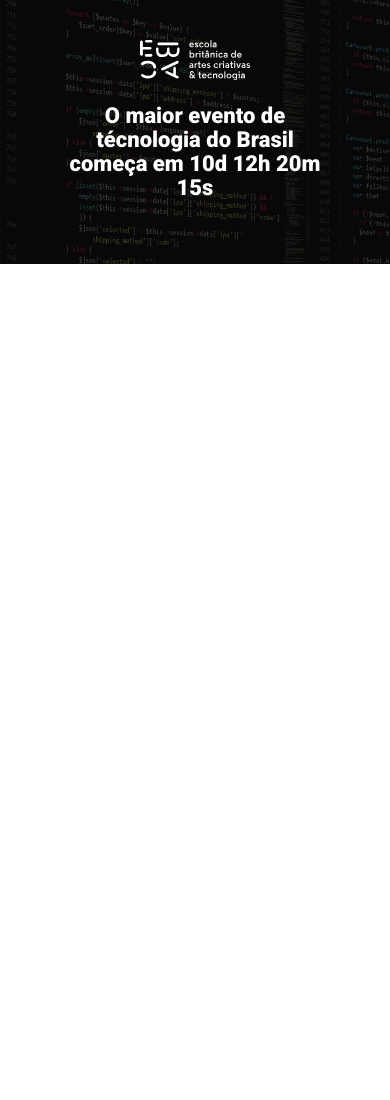
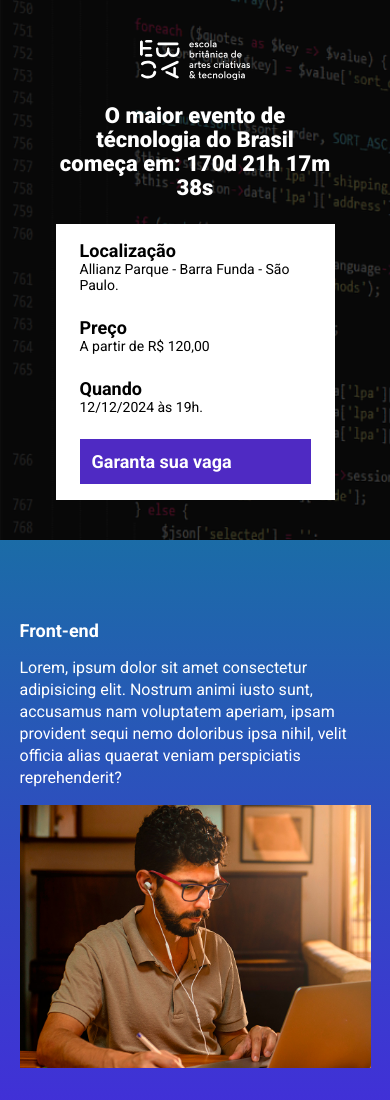
Before and after one commit to goorilas/ebac_tech_talks, a website built with Parcel: page src/index.html in a window 390 px wide. Shown: the top 1100 px of the page. Before the commit the page ends 844 px from the top, so only its background shows below. Built offline with nearby package versions, Linux system fonts and the light colour scheme.

Commit message:
criando a contagem regressiva

```diff
--- a/package.json
+++ b/package.json
@@ -1,9 +1,9 @@
 {
   "name": "landpageparcel",
   "version": "1.0.0",
-  "main": "index.js",
   "scripts": {
     "dev": "parcel src/index.html src/styles/main.scss src/scripts/main.js",
+    "build": "parcel build src/index.html",
     "test": "echo \"Error: no test specified\" && exit 1"
   },
   "keywords": [],
--- a/src/index.html
+++ b/src/index.html
@@ -9,15 +9,83 @@
     <link href="https://fonts.googleapis.com/css2?family=Roboto:wght@400;700&display=swap" rel="stylesheet">
     <link href="https://fonts.googleapis.com/css2?family=Roboto:wght@400;900&display=swap" rel="stylesheet">
     <link rel="stylesheet" href="./styles/main.scss">
+    <link rel="stylesheet" href="https://unpkg.com/aos@next/dist/aos.css" />
 </head>
 <body>
     <header class="hero">
         <div class="container">
             <img class="hero__logo" src="./images/ebac_logo.svg" alt="EBAC">
             <p class="hero__text">
-                O maior evento de técnologia do Brasil começa em 10d 12h 20m 15s
+                O maior evento de técnologia do Brasil começa em: <span id="contador"></span>
             </p>
+            <div class="infos-bar">
+                <ul class="infos-bar__infos">
+                    <li class="infos-bar__infos__item">
+                        <b>Localização</b>
+                        Allianz Parque - Barra Funda - São Paulo.
+                    </li>
+                    <li class="infos-bar__infos__item">
+                        <b>Preço</b>
+                        A partir de R$ 120,00
+                    </li>
+                    <li class="infos-bar__infos__item">
+                        <b>Quando</b>
+                        12/12/2024 às 19h.
+                    </li>
+                </ul>
+                <a class="button button--primary" href="#">
+                    Garanta sua vaga
+                </a>
+            </div>
         </div>
     </header>
+
+    <section class="event event--frontend">
+        <div class="container" data-aos="fade-right">
+            <div class="event__details">
+                <h2 class="event__details__title">Front-end</h2>
+                <p class="event__details__description">
+                    Lorem, ipsum dolor sit amet consectetur adipisicing elit. Nostrum animi iusto sunt, accusamus nam voluptatem aperiam, ipsam provident sequi nemo doloribus ipsa nihil, velit officia alias quaerat veniam perspiciatis reprehenderit?
+                </p>
+            </div>
+            <img class="event__image" src="./images/frontend.png" alt="frontend">
+        </div>
+    </section>
+    <section class="event event--ui-ux event--image-let">
+        <div class="container"  data-aos="fade-left">
+            <div class="event__details">
+                <h2 class="event__details__title">UI/UX</h2>
+                <p class="event__details__description">
+                    Lorem, ipsum dolor sit amet consectetur adipisicing elit. Nostrum animi iusto sunt, accusamus nam voluptatem aperiam, ipsam provident sequi nemo doloribus ipsa nihil, velit officia alias quaerat veniam perspiciatis reprehenderit?
+                </p>
+            </div>
+            <img class="event__image" src="./images/frontend.png" alt="frontend">
+        </div>
+    </section>
+    <section class="event event--data-science">
+        <div class="container"  data-aos="fade-right">
+            <div class="event__details">
+                <h2 class="event__details__title">Data Science</h2>
+                <p class="event__details__description">
+                    Lorem, ipsum dolor sit amet consectetur adipisicing elit. Nostrum animi iusto sunt, accusamus nam voluptatem aperiam, ipsam provident sequi nemo doloribus ipsa nihil, velit officia alias quaerat veniam perspiciatis reprehenderit?
+                </p>
+            </div>
+            <img class="event__image" src="./images/frontend.png" alt="frontend">
+        </div>
+    </section>
+    <section class="event event--backend event--image-let">
+        <div class="container"  data-aos="fade-left">
+            <div class="event__details">
+                <h2 class="event__details__title">Backend</h2>
+                <p class="event__details__description">
+                    Lorem, ipsum dolor sit amet consectetur adipisicing elit. Nostrum animi iusto sunt, accusamus nam voluptatem aperiam, ipsam provident sequi nemo doloribus ipsa nihil, velit officia alias quaerat veniam perspiciatis reprehenderit?
+                </p>
+            </div>
+            <img class="event__image" src="./images/frontend.png" alt="frontend">
+        </div>
+    </section>
+
+    <script src="https://unpkg.com/aos@next/dist/aos.js"></script>
+    <script src="./scripts/main.js"></script>
 </body>
 </html>
--- a/src/scripts/main.js
+++ b/src/scripts/main.js
@@ -1 +1,27 @@
-console.log('Olá, mundo!')
+AOS.init();
+
+const dataDoEvento = new Date("Dec 12, 2024 19:00:00");
+const timeStampDoEvento = dataDoEvento.getTime();
+
+const contaAsHoras = setInterval(function() {
+    const agora = new Date();
+    const timeStampAtual = agora.getTime();
+
+    const distanciaAteOEvento = timeStampDoEvento - timeStampAtual;
+
+    const diaEmMS = 1000 * 60 * 60 * 24;
+    const horaEmMs = 1000 * 60 * 60;
+    const minutoEmMs = 1000 * 60;
+
+    const diasAteOEvento = Math.floor(distanciaAteOEvento / diaEmMS);
+    const horasAteOEvento = Math.floor((distanciaAteOEvento % diaEmMS) / horaEmMs);
+    const minutosAteOEvento = Math.floor ((distanciaAteOEvento % horaEmMs) / minutoEmMs);
+    const segundosAteOEvento = Math.floor((distanciaAteOEvento % minutoEmMs) / 1000);
+
+    document.getElementById('contador').innerHTML = `${diasAteOEvento}d ${horasAteOEvento}h ${minutosAteOEvento}m ${segundosAteOEvento}s`;
+
+    if (distanciaAteOEvento < 0 ) {
+        clearInterval(contaAsHoras);
+        document.getElementById('contador').innerHTML = 'Evento expirado';
+    }
+}, 1000);
--- /dev/null
+++ b/src/styles/_event.scss
@@ -0,0 +1,64 @@
+@use 'variables';
+
+.event {
+    padding: 80px 0;
+
+    &--frontend {
+        background-image: linear-gradient(variables.$blue1, variables.$blue2);
+    }
+
+    &--ui-ux {
+        background-image: linear-gradient(variables.$blue2, variables.$pink);
+    }
+
+    &--data-science {
+        background-image: linear-gradient(variables.$pink, variables.$yellow);
+    }
+
+    &--backend {
+        background-image: linear-gradient(variables.$yellow, variables.$pink);
+    }
+
+    &--image-let {
+        .container {
+            flex-direction: row-reverse;
+        }
+    }
+
+    .container {
+        display: flex;
+        gap: 40px;
+    }
+
+    &__image {
+        max-width: 360px;
+    }
+
+    &__details {
+
+        &__title {
+            font-size: 18px;
+            font-weight: bold;
+            margin-bottom: 16px;
+        }
+
+        &__description {
+            line-height: 22px;
+        }
+    }
+
+    @media (max-width: 640px) {
+        .container {
+            display: block;
+        }
+
+        &__image {
+            width: 100%;
+        }
+
+        &__details {
+            margin-right: 0;
+            margin-bottom: 16px;
+        }
+    }
+}
--- a/src/styles/_hero.scss
+++ b/src/styles/_hero.scss
@@ -1,4 +1,4 @@
-
+@use 'variables';
 
 .hero {
     padding-top: 64px;
@@ -18,7 +18,7 @@
         left: 0;
         width: 100%;
         height: 100%;
-        background-color: #000;
+        background-color: variables.$secondaryTextColor;
         content: '';
         opacity: .7;
     }
--- /dev/null
+++ b/src/styles/_variables.scss
@@ -0,0 +1,9 @@
+
+$textColor: #fff;
+$secondaryTextColor: #000;
+
+$blue1: #1B6CA7;
+$blue2: #442BDB;
+$pink: #89223B;
+$yellow: #9C791D;
+$purple: #4F2AC3;
--- /dev/null
+++ b/src/styles/components/_buttons.scss
@@ -0,0 +1,25 @@
+@use '../variables';
+
+.button {
+    padding: 12px;
+    font-size: 18px;
+    font-weight: bold;
+    text-decoration: none;
+    text-align: center;
+    white-space: nowrap; //forçar o texto a ocupar toda uma linha para que ele n quebre, nowrap para dizer ao elemento se ele deve ou não quebrar a linha.
+
+    &--primary {
+        color: #fff;
+        background-color: variables.$purple;
+    }
+
+    @media(max-width: 640px) {
+        display: flex;
+        width: 100%;
+    }
+
+    @media (max-width: 1024px) {
+        display: flex;
+        align-items: center;
+    }
+}
--- /dev/null
+++ b/src/styles/components/_infos_bar.scss
@@ -0,0 +1,42 @@
+@use '../variables';
+
+.infos-bar {
+    padding: 16px 24px;
+    background-color: variables.$textColor;
+    display: flex;
+    justify-content: space-between; //para que os elementos sejam distribuidos entre os extremos... ul na esquerda e botão na direita
+
+    &__infos {
+        display: flex;
+        gap: 40px;
+
+        &__item {
+            font-size: 14px;
+            color: variables.$secondaryTextColor;
+
+            b {
+                color: variables.$secondaryTextColor;
+                font-size: 18px;
+                display: block;
+            }
+        }
+    }
+
+    @media (max-width: 640px) {
+        display: block;
+
+        &__infos {
+            display: block;
+
+            &__item {
+                margin-bottom: 24px;
+            }
+        }
+    }
+
+    @media (max-width: 1024px) {
+        &__infos {
+            gap: 16px;
+        }
+    }
+}
--- a/src/styles/main.scss
+++ b/src/styles/main.scss
@@ -1,11 +1,16 @@
 @use 'hero';
+@use 'components/infos_bar';
+@use 'components/buttons';
+@use 'event';
+@use 'variables';
 
 * {
     margin: 0;
     padding: 0;
     box-sizing: border-box;
     font-family: Roboto, sans-serif;
-    color: #fff;
+    color: variables.$textColor;
+    list-style: none;
 }
 
 .container {
```
